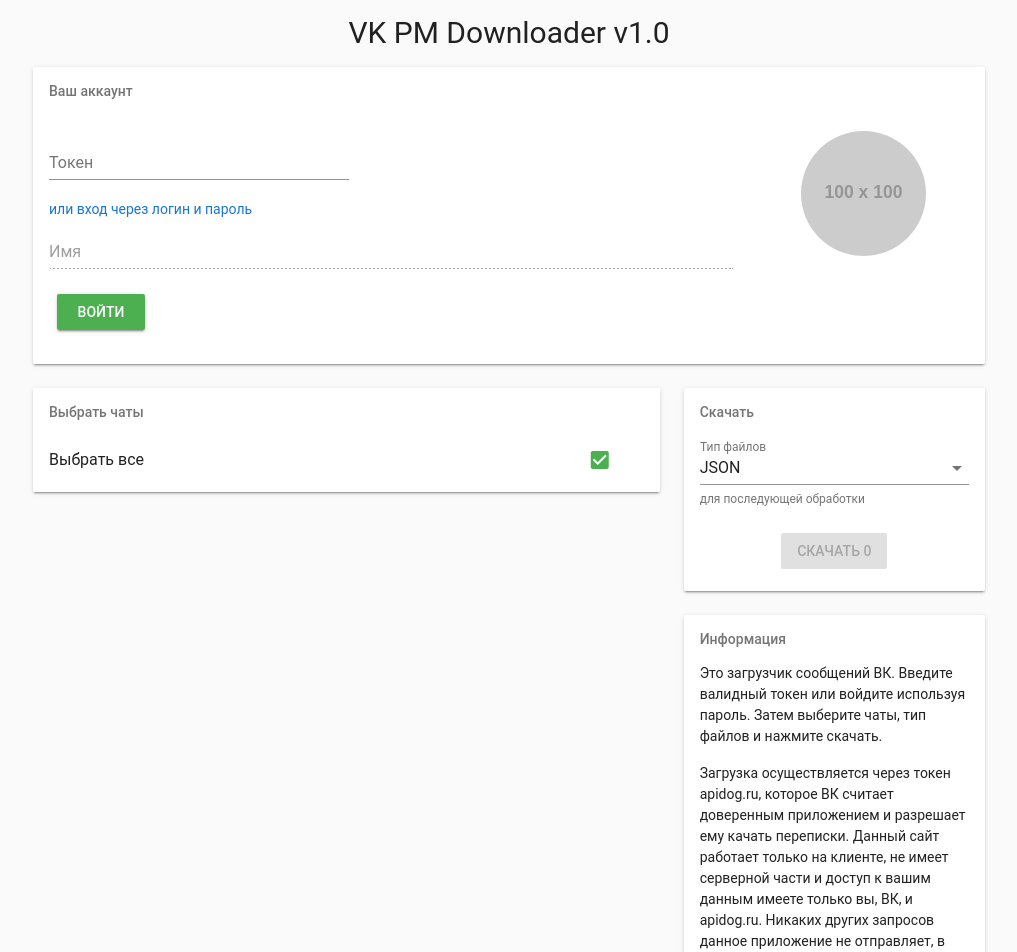
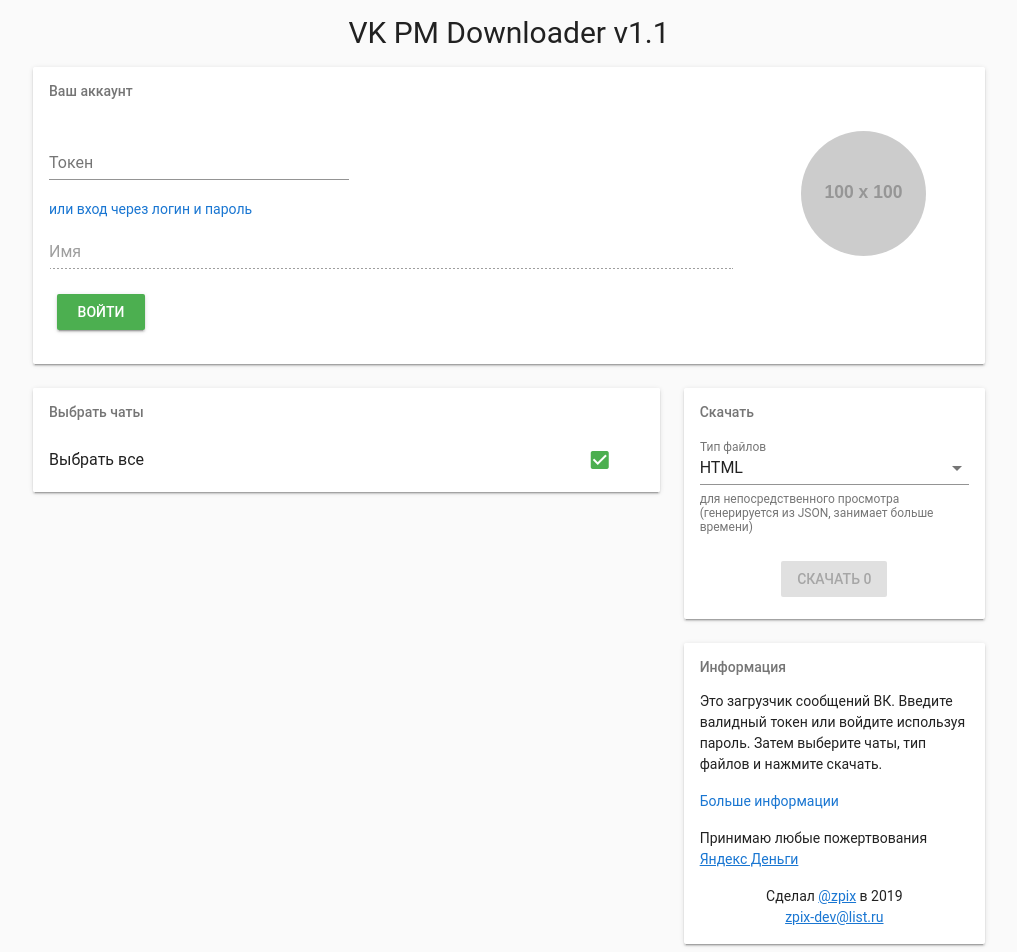
Before and after one commit to zpix1/vk-pm-downloader, a Vue app: page / in a window 1280 px wide. Shown: the top 952 px of the page, without its empty margins (131-1148 px from the left). Built offline with nearby package versions, Linux system fonts and the light colour scheme.

Commit message:
v1.1 added more info button

```diff
--- a/src/App.vue
+++ b/src/App.vue
@@ -1,7 +1,7 @@
 <template>
   <v-app id="app">
     <main>
-      <div class="header">VK PM Downloader v1.0</div>
+      <div class="header">VK PM Downloader v1.1</div>
       <Main/>
     </main>
   </v-app>
--- a/src/components/About.vue
+++ b/src/components/About.vue
@@ -1,16 +1,26 @@
 <template>
+  <div>
+    <v-dialog v-model="moreInformationModel" width="700">
       <v-card>
-    <v-subheader>Информация</v-subheader>
-    <v-card-text style="padding-top:0px;">
-      <div class="text-xs-left">
+        <v-card-text>
+          <p class="title">История версий</p>
           <p>
-          Это загрузчик сообщений ВК. Введите валидный токен или войдите используя пароль.
-          Затем выберите чаты, тип файлов и нажмите скачать.
+            <b>v1.0</b> Релиз <br>
+            <b>v1.1</b> Повышен лимит чатов для закачки с 40 до 1000 (имейте в виду, что реально он меньше, так как удаляются все беседы и сообщения групп) <br>
           </p>
-        <p>Загрузка осуществляется через токен apidog.ru, которое ВК считает доверенным приложением и
-            разрешает ему качать переписки. Данный сайт работает только на клиенте, не имеет серверной
+          <p class="title">Общая информация</p>
+          <p>JSON - идентично apidog'овскому формату, можно засунуть в их анализатор<br>
+             HTML - отображение диалога как в ВК (только некоторые типы вложений не отбражаются, доделывать лень)<br>
+             В итоге скачается архив .zip с 6 степенью сжатия, что неплохо уменьшает размер диалогов
+          </p>
+
+          <p>
+            Загрузка осуществляется через токен apidog.ru, которое ВК считает доверенным приложением и
+            разрешает ему качать переписки.
+            </p><p>Данный сайт работает только на клиенте, не имеет серверной
             части и доступ к вашим данным имеете только вы, ВК, и apidog.ru. Никаких других запросов данное
-            приложение не отправляет, в этом можно убедиться отследив запросы (например, через панель разработчика chrome).</p>
+            приложение не отправляет, в этом можно убедиться отследив запросы (например, через панель разработчика chrome).
+          </p>
           <p>
             Данный сайт предназначен для использования
             <b>исключительно</b> со своим аккаунтом, и его целью является архивация
@@ -21,19 +31,47 @@
             <b>вообще</b> не несет ответственности.
             Любые манипуляции вы проводите на свой страх и риск.
           </p>
+        </v-card-text>
+        <v-card-actions>
+          <v-spacer></v-spacer>
+          <v-btn color="primary" flat @click="moreInformationModel = false">Закрыть</v-btn>
+        </v-card-actions>
+      </v-card>
+    </v-dialog>
+    <v-card>
+      <v-subheader>Информация</v-subheader>
+      <v-card-text style="padding-top:0px;">
+        <div class="text-xs-left">
           <p>
-            Принимаю любые пожертвования <a href="https://money.yandex.ru/to/410017309153417">Яндекс Деньги</a>
+            Это загрузчик сообщений ВК. Введите валидный токен или войдите используя пароль.
+            Затем выберите чаты, тип файлов и нажмите скачать.
+          </p>
+          <p>
+            <a @click="moreInformationModel = true">Больше информации</a>
+          </p>
+
+          <p>
+            Принимаю любые пожертвования
+            <a
+              href="https://money.yandex.ru/to/410017309153417"
+            >Яндекс Деньги</a>
           </p>
         </div>Сделал
-      <a href="https://zpix1.github.io" target="_blank">@zpix</a> в 2019<br>
+        <a href="https://zpix1.github.io" target="_blank">@zpix</a> в 2019
+        <br>
         <a href="mailto:zpix-dev@list.ru" target="_blank">zpix-dev@list.ru</a>
-
       </v-card-text>
     </v-card>
+  </div>
 </template>
 
 <script>
 export default {
-  name: "About"
+  name: "About",
+  data: function() {
+    return {
+      moreInformationModel: false
+    };
+  }
 };
 </script>
--- a/src/components/Main.vue
+++ b/src/components/Main.vue
@@ -121,15 +121,15 @@
       downloading: false,
       inittingStage: 0,
       error: false,
-      fileType: "JSON",
+      fileType: "HTML",
       chats: [],
       login: "",
       password: ""
     };
   },
   created: function() {
-    this.token = localStorage.getItem("pm_token");
-    API.token = this.token;
+    // this.token = localStorage.getItem("pm_token");
+    // API.token = this.token;
   },
   methods: {
     passwordLogin: function() {
```
Lines whose indentation alone changed are shown as unchanged.
